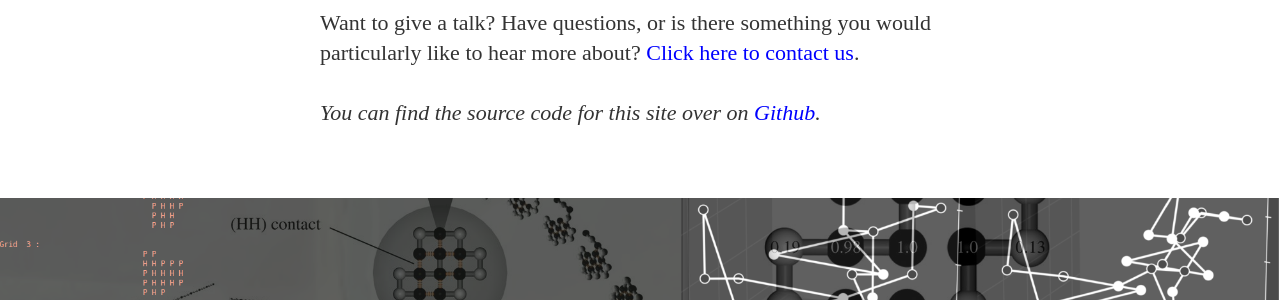
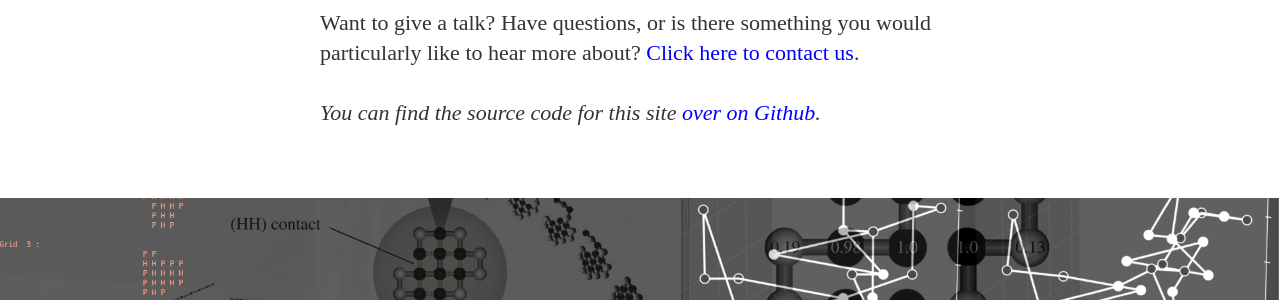
Before and after one commit to UoMBioinfoSoc/UoMBioinfoSoc.github.io, a Jekyll site: the page built from about.md, in a window 1280 px wide. Shown: the part 369-669 px from the top of the page. Built offline with Jekyll 4.4.1, drawn with Linux system fonts in a browser that asks for light colours; nearby versions of some CDN libraries; some web fonts are replaced; Markdown is read by kramdown in place of the engine named in the settings.

```diff
--- a/about.md
+++ b/about.md
@@ -8,4 +8,4 @@ Bioinformatics Society at the University of Manchester, based out of the Faculty
 
 Want to give a talk? Have questions, or is there something you would particularly like to hear more about? [Click here to contact us](http://uombio.info/contact).
 
-_You can find the source code for this site over on [Github](https://github.com/UoMBioinfoSoc/UoMBioinfoSoc.github.io)._
+_You can find the source code for this site [over on Github](https://github.com/UoMBioinfoSoc/UoMBioinfoSoc.github.io)._
```
